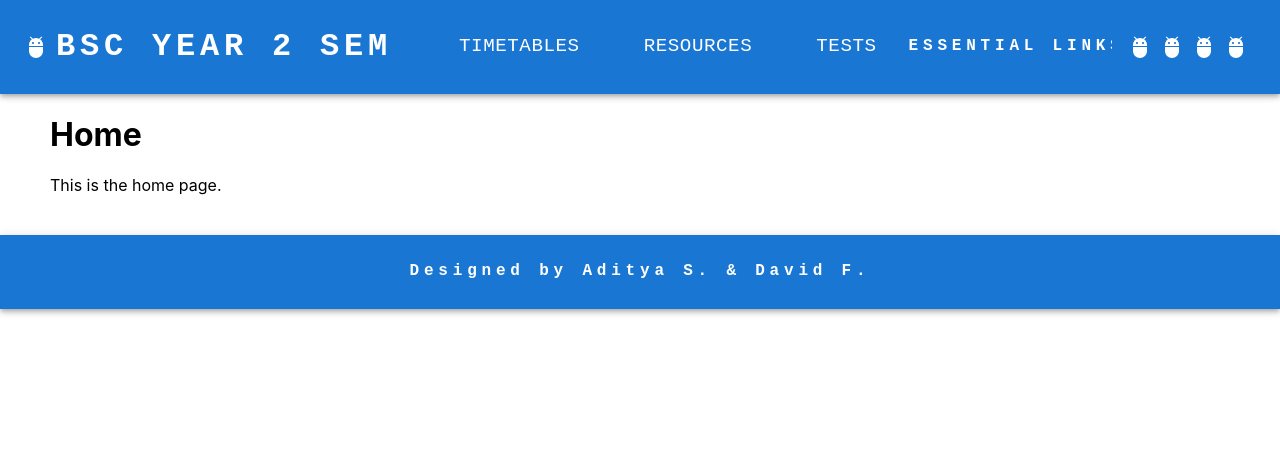
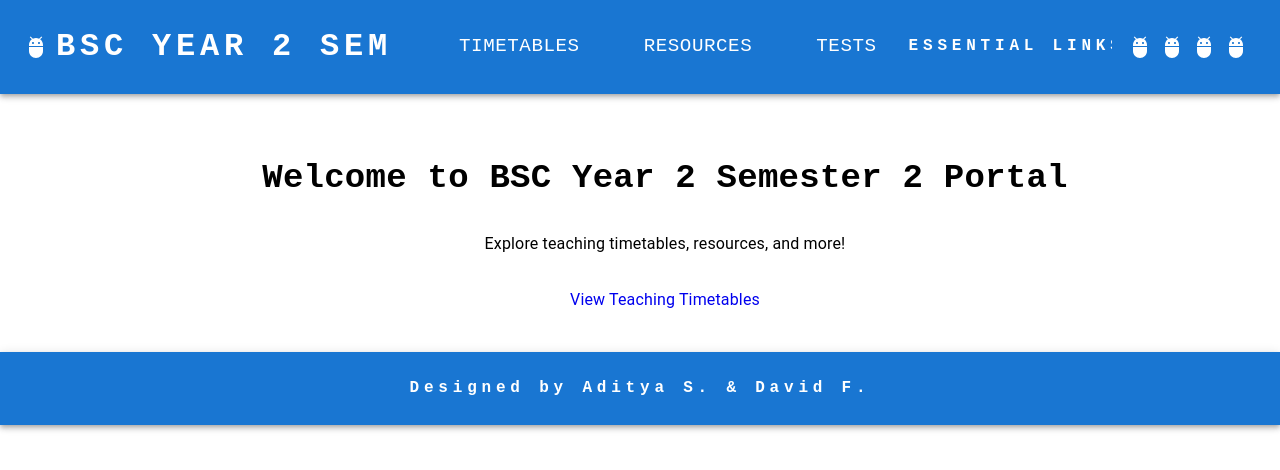
Before and after one commit to adityashibu/ReactWebsite, a React (Create React App) app: page / in a window 1280 px wide. Shown: the top 470 px of the page. Built offline with nearby package versions, Linux system fonts and the light colour scheme.

Commit message:
Added function for displaying the home page

```diff
--- a/src/Home.tsx
+++ b/src/Home.tsx
@@ -1,8 +1,28 @@
+import Container from '@mui/material/Container';
+import Typography from '@mui/material/Typography';
+import { Link } from 'react-router-dom';
+
+
 function Home() {
     return (
         <div>
-            <h1>Home</h1>
-            <p>This is the home page.</p>
+            <Container maxWidth="xl" sx={{ mt: 8 }}>
+                <Typography
+                    variant="h4"
+                    align="center"
+                    sx={{ fontFamily: 'monospace', fontWeight: 700, mb: 4 }}
+                >
+                    Welcome to BSC Year 2 Semester 2 Portal
+                </Typography>
+                <Typography variant="body1" align="center" sx={{ mb: 4 }}>
+                    Explore teaching timetables, resources, and more!
+                </Typography>
+                <Typography variant="body1" align="center">
+                    <Link to="/timetables" style={{ textDecoration: 'none' }}>
+                        View Teaching Timetables
+                    </Link>
+                </Typography>
+            </Container>
         </div>
     );
 }
```
